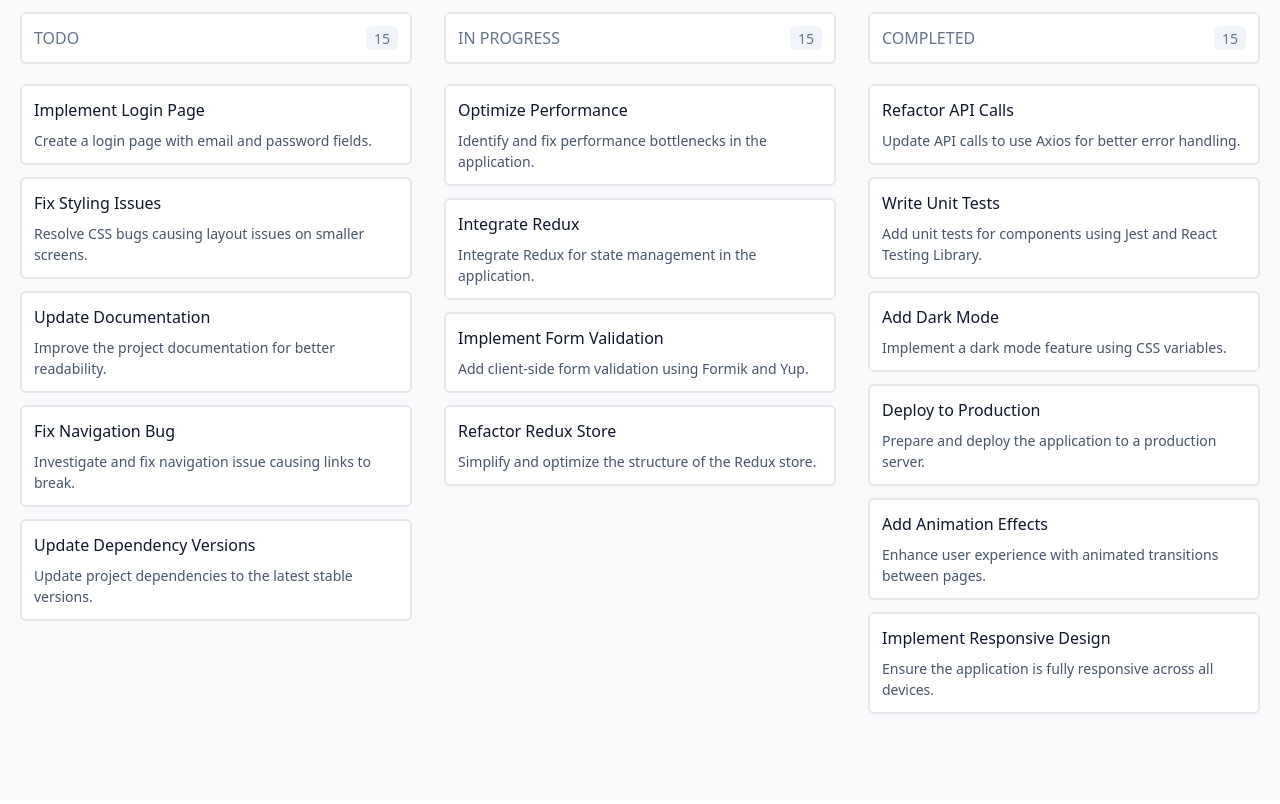
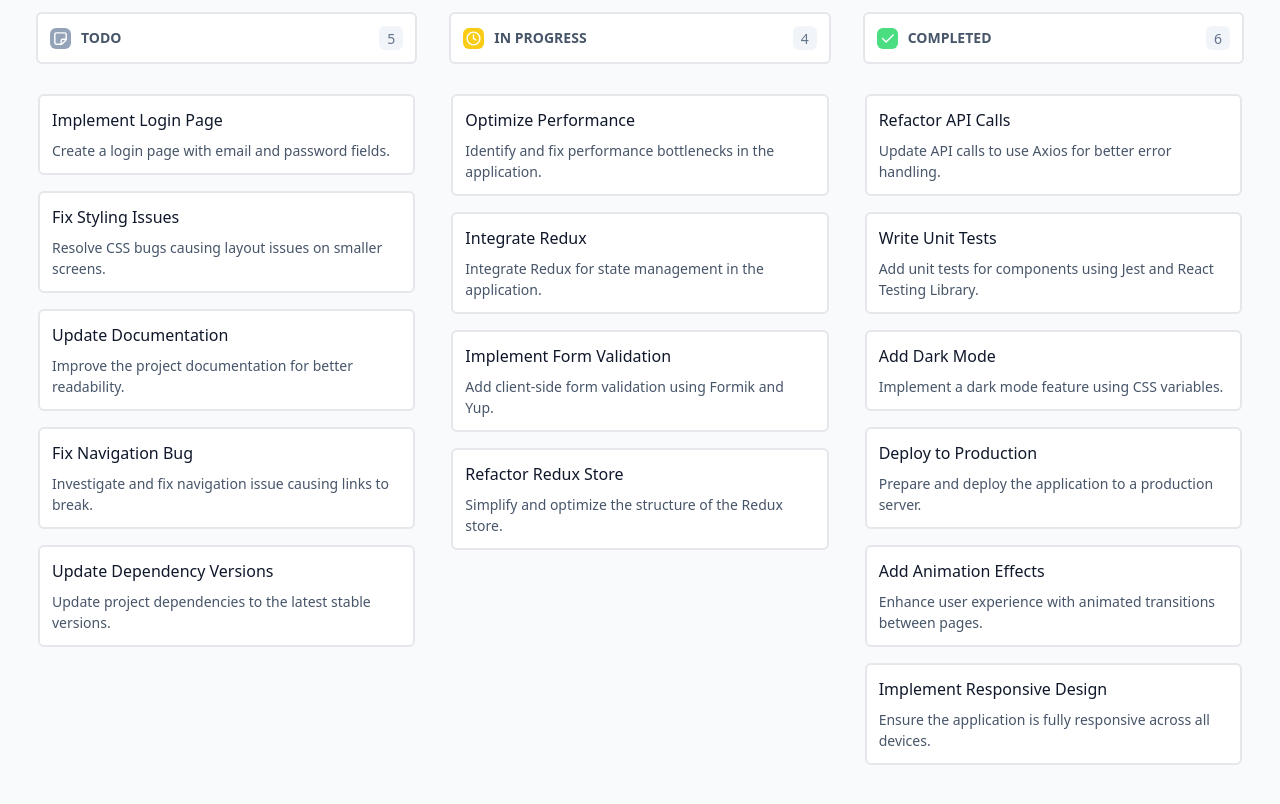
Before and after one commit to yowger/drop-notes, a React (Vite) app: page / in a window 1280 px wide. Shown: the top 804 px of the page. Built offline with nearby package versions, Linux system fonts and the light colour scheme.

Commit message:
update design, hover, updated some functions

```diff
--- a/package.json
+++ b/package.json
@@ -11,6 +11,8 @@
     "serve-json": "json-server --watch src/database/db.json --port 8000"
   },
   "dependencies": {
+    "@heroicons/react": "^2.1.1",
+    "@tabler/icons-react": "^2.47.0",
     "axios": "^1.6.7",
     "framer-motion": "^11.0.5",
     "json-server": "^1.0.0-alpha.23",
--- a/src/pages/Home/components/NoteBoard.tsx
+++ b/src/pages/Home/components/NoteBoard.tsx
@@ -1,3 +1,5 @@
+import { IconCheck, IconSticker2, IconClockHour4 } from "@tabler/icons-react"
+
 import { NOTE_STATUS } from "../constants"
 
 import NoteSection from "./NoteSection"
@@ -8,17 +10,39 @@ export default function NoteBoard() {
     const { notes } = useNotes()
 
     return (
-        <div className="w-full grid grid-cols-3 gap-3 mg:gap-6 lg:gap-8">
-            <NoteSection title="Todo" notes={notes} type={NOTE_STATUS.TODO} />
+        <div className="w-full grid grid-cols-3">
+            <NoteSection
+                title="Todo"
+                notes={notes}
+                type={NOTE_STATUS.TODO}
+                Icon={
+                    <IconSticker2
+                        size={21}
+                        className="text-white bg-slate-400 rounded-md p-0.5"
+                    />
+                }
+            />
             <NoteSection
                 title="In progress"
                 notes={notes}
                 type={NOTE_STATUS.IN_PROGRESS}
+                Icon={
+                    <IconClockHour4
+                        size={21}
+                        className="text-white bg-yellow-400 rounded-md p-0.5"
+                    />
+                }
             />
             <NoteSection
                 title="Completed"
                 notes={notes}
                 type={NOTE_STATUS.COMPLETED}
+                Icon={
+                    <IconCheck
+                        size={21}
+                        className="text-white bg-green-400 rounded-md p-0.5"
+                    />
+                }
             />
         </div>
     )
--- a/src/pages/Home/components/NoteDropIndicator.tsx
+++ b/src/pages/Home/components/NoteDropIndicator.tsx
@@ -9,5 +9,11 @@ export default function NoteDropIndicator({
     id,
     noteStatus,
 }: INoteDropIndicatorProps) {
-    return <div data-note-id={id} data-note-type={noteStatus} className="" />
+    return (
+        <div
+            data-note-id={id}
+            data-note-type={noteStatus}
+            className="h-[6px] my-[5px]"
+        />
+    )
 }
--- a/src/pages/Home/components/NoteList.tsx
+++ b/src/pages/Home/components/NoteList.tsx
@@ -1,5 +1,8 @@
+import { useState } from "react"
+
 import useNotes from "../hooks/useNotes"
 
+import NoteDropIndicator from "./NoteDropIndicator"
 import NoteWithIndicator from "./NoteWithIndicator"
 
 import type { INote, TNoteStatus } from "../types/note"
@@ -11,6 +14,7 @@ interface INoteListProps {
 
 export default function NoteList({ notes, type }: INoteListProps) {
     const { reorderNotes } = useNotes()
+    const [isDragOVer, setIsDragOver] = useState(false)
 
     const handleDragStart = (
         note: INote,
@@ -21,9 +25,23 @@ export default function NoteList({ notes, type }: INoteListProps) {
 
     const handleDragOver = (event: React.DragEvent<HTMLDivElement>) => {
         event.preventDefault()
+
+        highlightIndicator(event)
+
+        setIsDragOver(true)
+    }
+
+    const handleDragLeave = () => {
+        setIsDragOver(false)
+
+        clearHighlightIndicators()
     }
 
     const handleDrop = (event: React.DragEvent<HTMLDivElement>) => {
+        setIsDragOver(false)
+
+        clearHighlightIndicators()
+
         const noteId = event.dataTransfer.getData("note_id")
 
         const notesIndicators = getNotesIndicator()
@@ -67,11 +85,36 @@ export default function NoteList({ notes, type }: INoteListProps) {
         return nearestIndicator
     }
 
+    const highlightIndicator = (event: React.DragEvent<HTMLDivElement>) => {
+        const notesIndicators = getNotesIndicator()
+        clearHighlightIndicators(notesIndicators)
+
+        const nearestIndicator = getNearestIndicator(
+            event.clientY,
+            notesIndicators
+        )
+
+        if (nearestIndicator) {
+            nearestIndicator.classList.add("bg-slate-200")
+        }
+    }
+
+    const clearHighlightIndicators = (indicators?: Element[]) => {
+        const currentIndicators = indicators || getNotesIndicator()
+
+        currentIndicators.forEach((indicator) => {
+            indicator.classList.remove("bg-slate-200")
+        })
+    }
+
     return (
         <div
             onDragOver={handleDragOver}
+            onDragLeave={handleDragLeave}
             onDrop={handleDrop}
-            className="flex flex-col gap-y-3"
+            className={`min-h-screen flex flex-col px-1.5 md:px-3 lg:px-4 border-2 border-dashed ${
+                isDragOVer ? "border-slate-200" : "border-transparent"
+            }`}
         >
             {notes.map((note) => (
                 <NoteWithIndicator
@@ -80,6 +123,7 @@ export default function NoteList({ notes, type }: INoteListProps) {
                     handleDragStart={handleDragStart}
                 />
             ))}
+            <NoteDropIndicator id="-1" noteStatus={type} />
         </div>
     )
 }
--- a/src/pages/Home/components/NoteSection.tsx
+++ b/src/pages/Home/components/NoteSection.tsx
@@ -7,15 +7,21 @@ interface INoteSectionProps {
     title: string
     type: TNoteStatus
     notes: INote[]
+    Icon: React.ReactNode
 }
 
-export default function NoteSection({ title, notes, type }: INoteSectionProps) {
+export default function NoteSection({
+    title,
+    notes,
+    type,
+    Icon,
+}: INoteSectionProps) {
     const filteredNotes = notes.filter((note) => note.status === type)
-    const notesLength = notes.length
+    const notesLength = filteredNotes.length
 
     return (
         <section className="">
-            <NoteTitle title={title} notesLength={notesLength} />
+            <NoteTitle title={title} notesLength={notesLength} Icon={Icon} />
             <NoteList notes={filteredNotes} type={type} />
         </section>
     )
--- a/src/pages/Home/components/NoteTitle.tsx
+++ b/src/pages/Home/components/NoteTitle.tsx
@@ -1,17 +1,21 @@
 interface INoteTitle {
     title: string
     notesLength: number
+    Icon: React.ReactNode
 }
 
-export default function NoteTitle({ title, notesLength }: INoteTitle) {
+export default function NoteTitle({ title, notesLength, Icon }: INoteTitle) {
     return (
-        <div className="bg-white border-2 rounded-md mb-5 p-3">
+        <div className="bg-white border-2 rounded-md mb-3 p-3 mx-1.5 md:mx-3 lg:mx-4">
             <div className="flex justify-between items-center">
-                <h1 className="text-base uppercase font-medium text-slate-500">
-                    {title}
-                </h1>
+                <div className="flex items-center">
+                    <span className="mr-2.5">{Icon}</span>
+                    <h1 className="text-sm uppercase font-semibold text-slate-600">
+                        {title}
+                    </h1>
+                </div>
                 <div className="bg-slate-100 rounded-md">
-                    <span className="text-slate-500 font-medium p-2 text-[14px]">
+                    <span className="text-slate-500 font-medium p-2 text-sm">
                         {notesLength}
                     </span>
                 </div>
--- a/src/pages/Home/components/NoteWithIndicator.tsx
+++ b/src/pages/Home/components/NoteWithIndicator.tsx
@@ -17,11 +17,11 @@ export default function NoteWithIndicator({
     handleDragStart,
 }: INoteWithIndicatorProps) {
     return (
-        <div>
+        <>
             <NoteDropIndicator id={note.id} noteStatus={note.status} />
             <motion.div layout layoutId={note.id}>
                 <Note note={note} handleDragStart={handleDragStart} />
             </motion.div>
-        </div>
+        </>
     )
 }
--- a/src/pages/Home/hooks/useNotes.ts
+++ b/src/pages/Home/hooks/useNotes.ts
@@ -24,6 +24,8 @@ export default function useNotes() {
         noteId: string,
         status: TNoteStatus
     ) => {
+        // if (noteIdToTransfer !== noteId) return
+
         let notesCopy: INote[] = [...notes]
 
         let noteToTransfer: INote | undefined = notesCopy.find(
```
Also changed, not shown: 1 other file (tests, documents, lock files or other folders).
